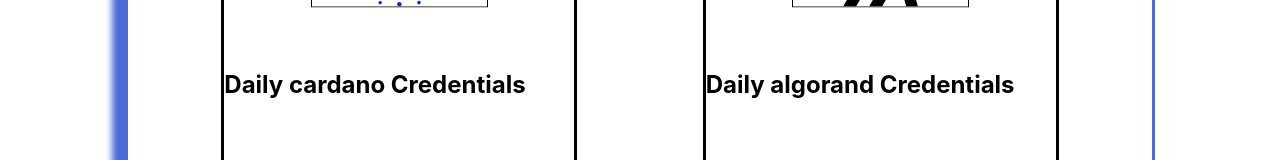
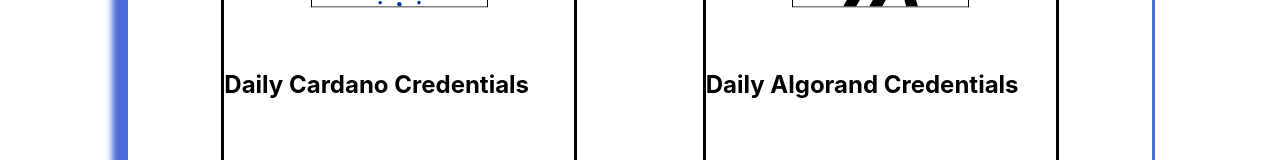
Before and after one commit to bktabbdev/crypto-tracker, a React (Create React App) app: page / in a window 1280 px wide. Shown: the part 466-626 px from the top of the page. Built offline with nearby package versions, Linux system fonts and the light colour scheme.

Commit message:
finished string naming for currency

```diff
--- a/src/components/crypto-card/crypto-card.component.jsx
+++ b/src/components/crypto-card/crypto-card.component.jsx
@@ -1,14 +1,25 @@
 import React from 'react';
 
-import { Div, Svg } from './crypto-card.styles';
+import { Div } from './crypto-card.styles';
 
 import { ReactComponent as Logo } from './../../assets/crypto-logos/algo-logo.svg';
 
-console.log(Logo);
+const CryptoCard = (coinInfo) => {
+  let { name_id, name, imageUrl } = coinInfo;
 
-const CryptoCard = (coinInfo) => {
-  let { name_id, name, imageUrl, scale } = coinInfo;
-
+  if (name.includes(' ')) {
+    const newNameArray = name.split(' ');
+    const newNameLength = newNameArray.length;
+    let newName = '';
+    for (let i = 0; i < newNameLength; i++) {
+      newName +=
+        newNameArray[i][0].toUpperCase() + newNameArray[i].slice(1) + ' ';
+    }
+    console.log(newName);
+    name = newName;
+  } else {
+    name = name[0].toUpperCase() + name.slice(1);
+  }
   return (
     <Div>
       <div className="crypto-title">
```
